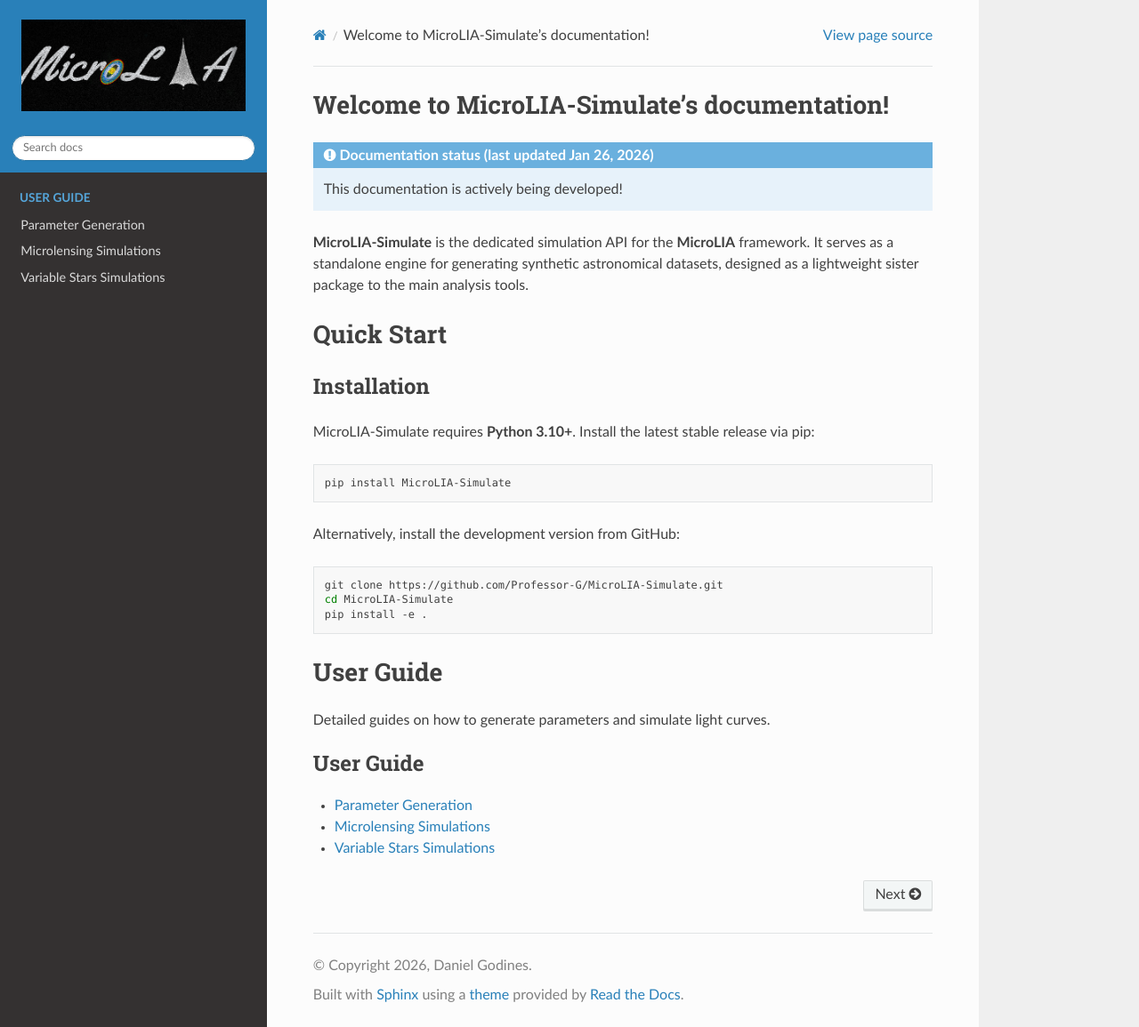
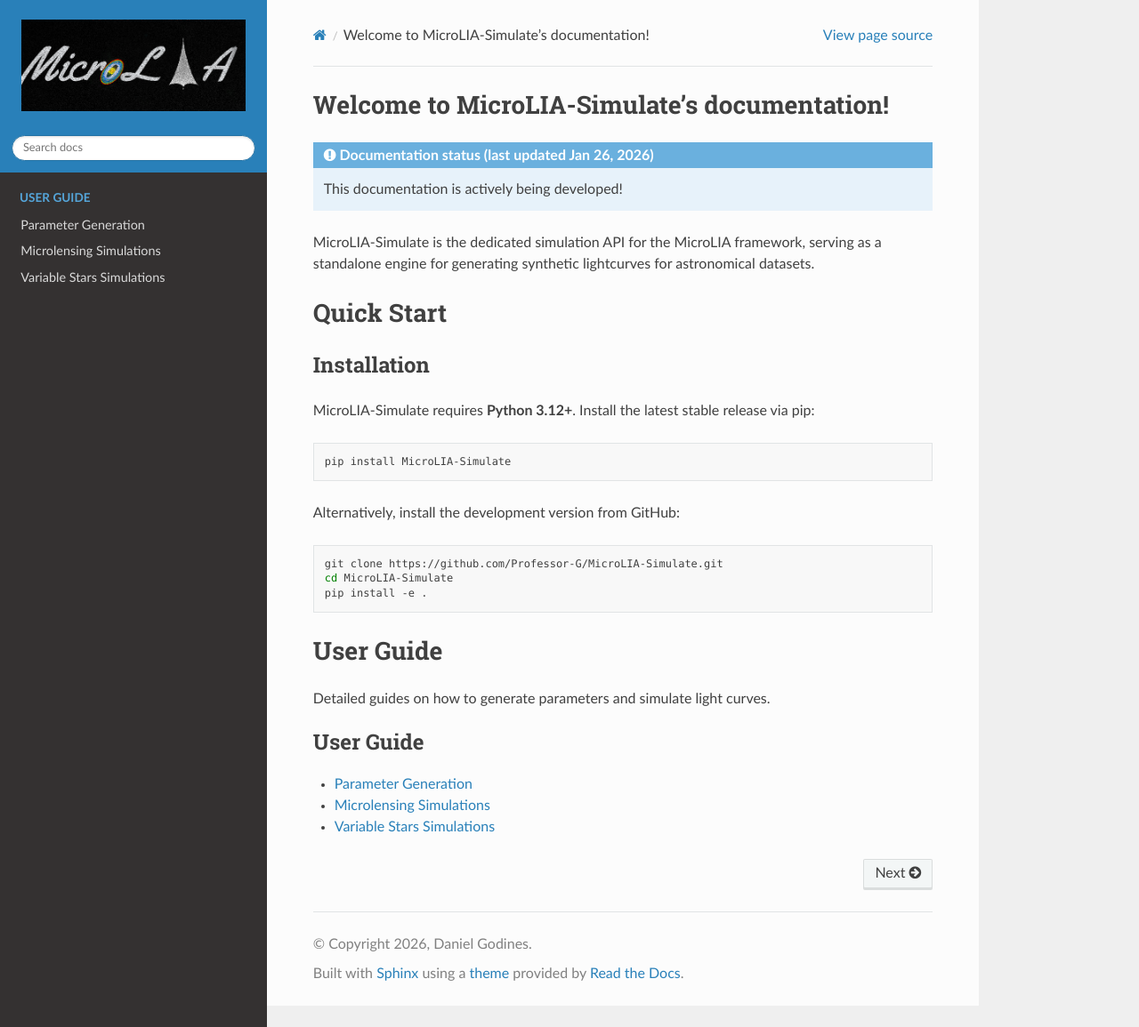
Before and after one commit to Professor-G/MicroLIA-Simulate, a Sphinx documentation site: the page built from docs/index.rst, in a window 1280 px wide and 1155 px high. Shown: the whole window at 89% size. Built offline with Sphinx 7.4.7 and the Read the Docs theme 3.1.0, drawn with Linux system fonts in a browser that asks for light colours; formulas are drawn with MathJax 3; pages that are not in the unit, such as notebooks, are missing from menus.

Commit message:
updateAPI reference

```diff
--- a/docs/index.rst
+++ b/docs/index.rst
@@ -11,7 +11,7 @@ Welcome to MicroLIA-Simulate's documentation!
 
    This documentation is actively being developed!
 
-**MicroLIA-Simulate** is the dedicated simulation API for the **MicroLIA** framework. It serves as a standalone engine for generating synthetic astronomical datasets, designed as a lightweight sister package to the main analysis tools.
+MicroLIA-Simulate is the dedicated simulation API for the MicroLIA framework, serving as a standalone engine for generating synthetic lightcurves for astronomical datasets.
 
 Quick Start
 ===========
@@ -19,7 +19,7 @@ Quick Start
 Installation
 ------------
 
-MicroLIA-Simulate requires **Python 3.10+**. Install the latest stable release via pip:
+MicroLIA-Simulate requires **Python 3.12+**. Install the latest stable release via pip:
 
 .. code-block:: bash
 
```
